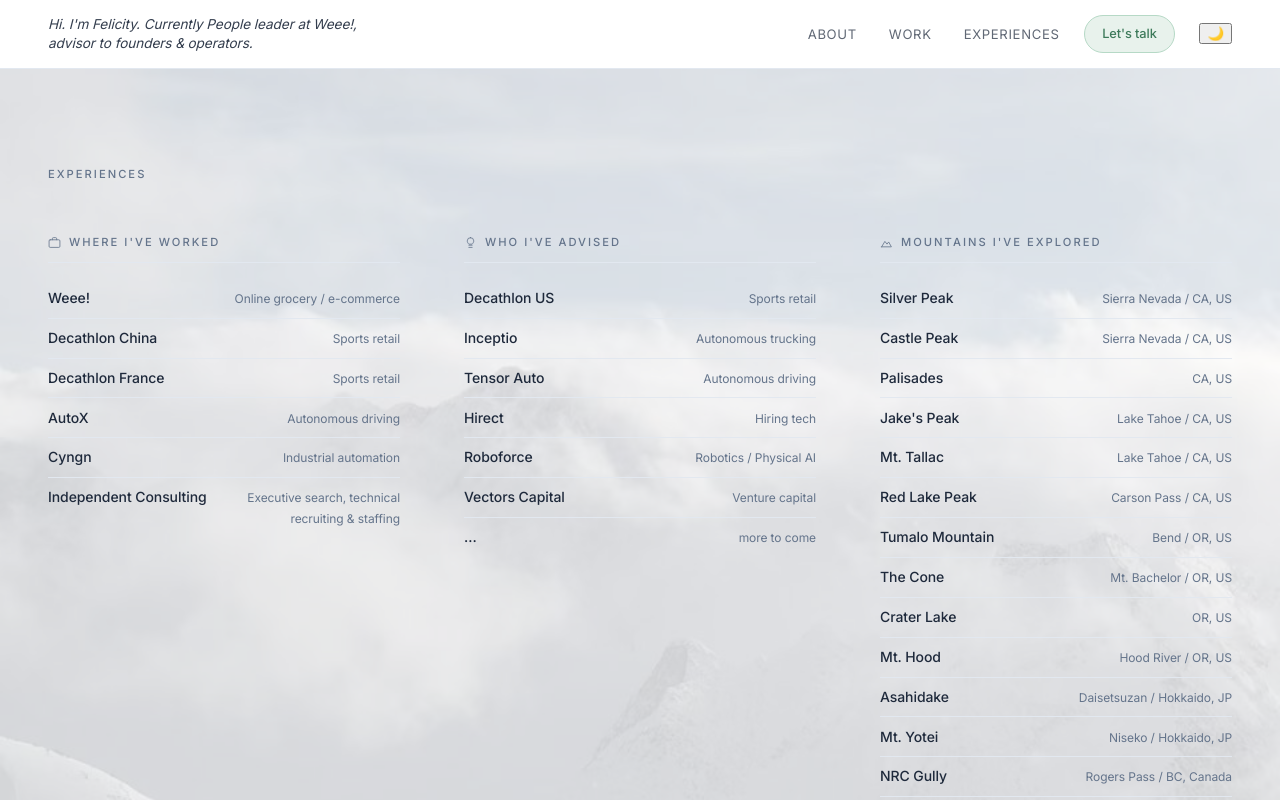
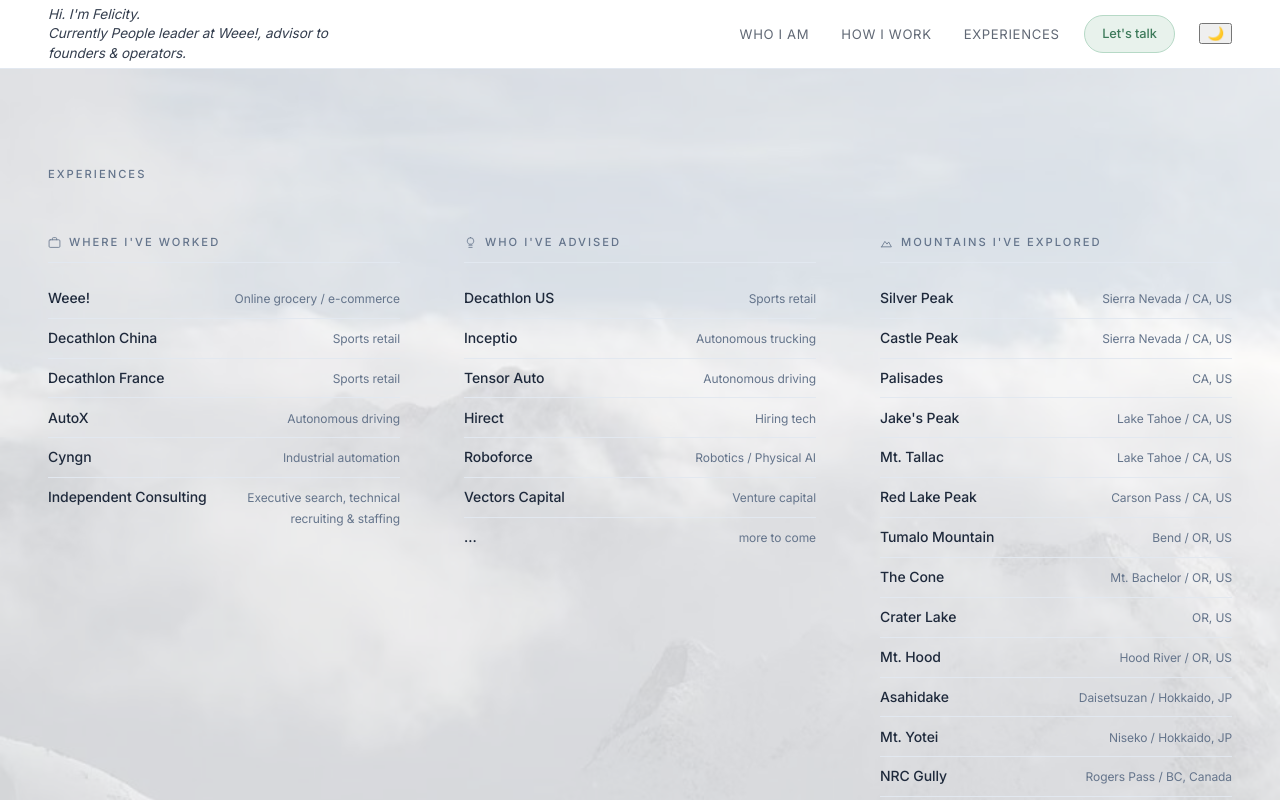
Before and after one commit to fel-nobot/feiweb, a Next.js app: page /story in a window 1280 px wide. Shown: the top 800 px of the page. Built offline with nearby package versions, Linux system fonts and the light colour scheme.

Commit message:
Fix nav greeting two lines, update story nav labels

```diff
--- a/app/page.tsx
+++ b/app/page.tsx
@@ -54,7 +54,8 @@ export default function HomePage() {
         <div className="container">
           <nav className="navwrap">
             <Link href="/" className="nav-greeting">
-              Hi. I'm Felicity.<span className="nav-greeting-sub"><br />Currently People leader at Weee!, advisor to founders &amp; operators.</span>
+              Hi. I'm Felicity.<br />
+              Currently People leader at Weee!, advisor to founders & operators.
             </Link>
             <div className="nav-right">
               <div className="nav-links">
--- a/app/story/page.tsx
+++ b/app/story/page.tsx
@@ -46,11 +46,14 @@ export default function StoryPage() {
       <header className="header header--scrolled">
         <div className="container">
           <nav className="navwrap">
-            <Link href="/" className="nav-greeting">Hi. I'm Felicity. Currently People leader at Weee!, advisor to founders & operators.</Link>
+            <Link href="/" className="nav-greeting">
+              Hi. I'm Felicity.<br />
+              Currently People leader at Weee!, advisor to founders & operators.
+            </Link>
             <div className="nav-right">
               <div className="nav-links">
-                <Link className="navlink" href="/#about">About</Link>
-                <Link className="navlink" href="/#work">Work</Link>
+                <Link className="navlink" href="/#who">Who I am</Link>
+                <Link className="navlink" href="/#work">How I work</Link>
                 <Link className="navlink" href="/story">Experiences</Link>
               </div>
               <a href="https://t.me/felyang_bot" target="_blank" rel="noopener noreferrer" className="nav-cta">
```
